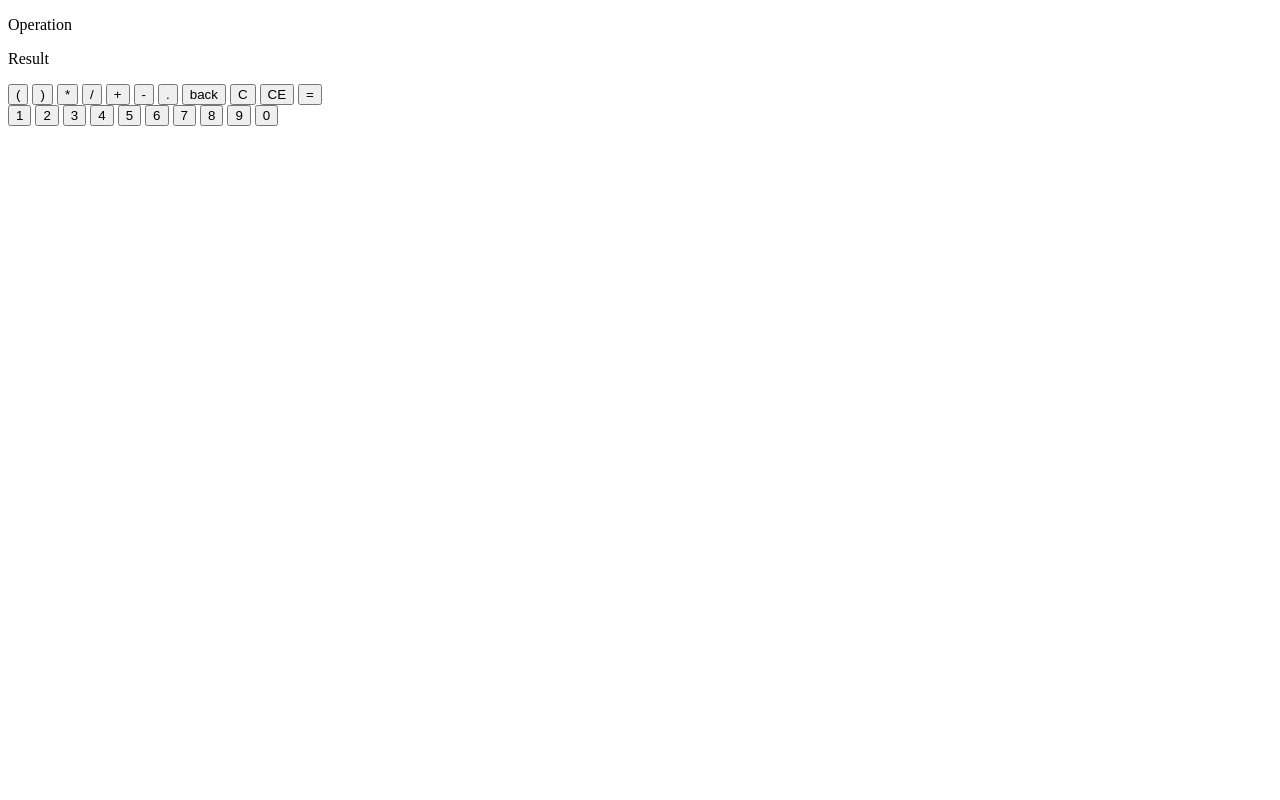
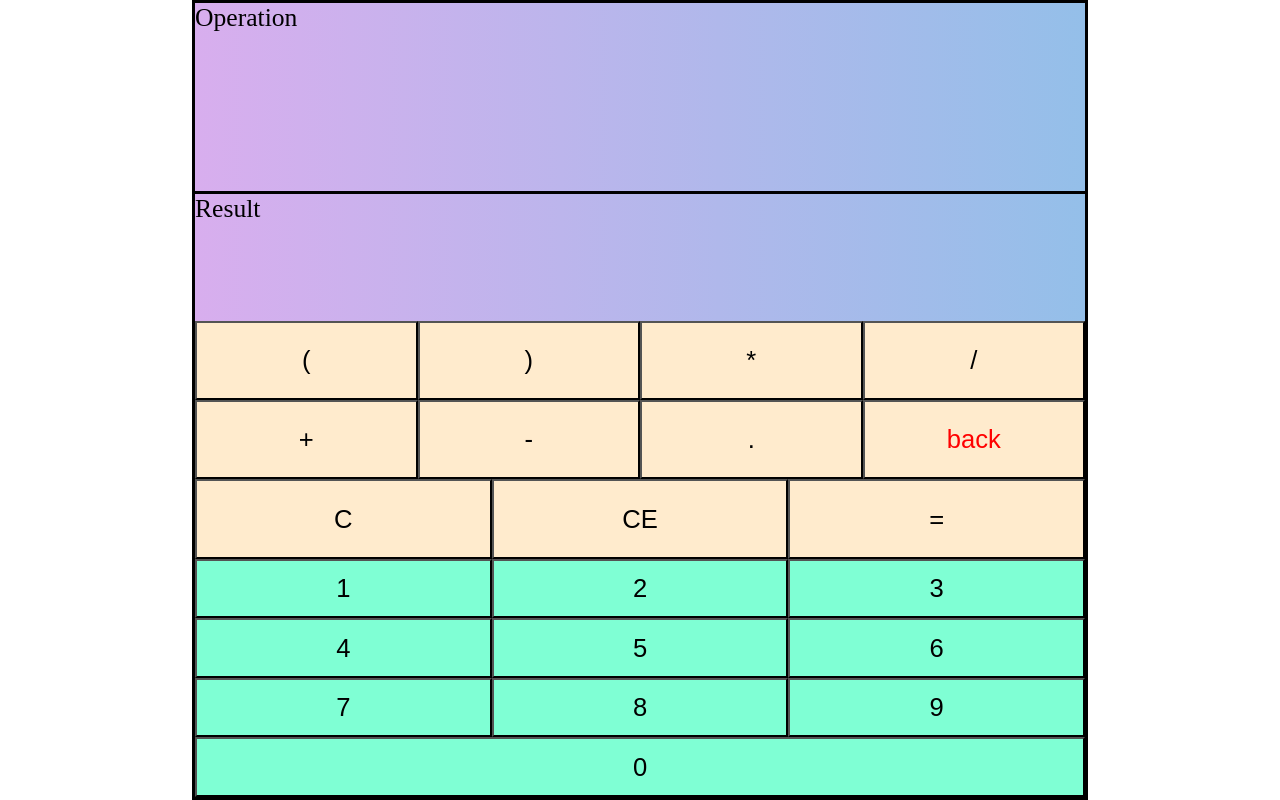
Before and after one commit to gitnorbi/Calculator-P, a plain HTML site: page index.html in a window 1280 px wide. Drawn offline with Linux system fonts and the light colour scheme.

```diff
--- /dev/null
+++ b/Style.proba.scss
@@ -0,0 +1,139 @@
+* {
+    box-sizing: border-box;
+    margin: 0px;
+    padding: 0px;
+    font-size: clamp(19px, 2vw, 1000px);
+
+  }
+
+  .mainContainer{
+    border-style: solid;
+    background-color:rgb(31, 116, 150); /* For browsers that do not support gradients */
+    background-image: linear-gradient(to right,#d8aeee, #94bfe9);
+
+    height: 100vh;
+    width: 100vw;
+    //display: flex;
+    //flex-direction: column;
+
+    //font-size: calc(1vw + 1em);
+
+
+    .resultAndOperation{
+        height: 40%;
+       // display: flex;
+       // flex-direction: column;
+
+        .operatorsAndNumbersContainer{
+            height:60%;
+            border-bottom-style:solid;
+            word-wrap: break-word; // to strat a new line
+            overflow-y: auto;
+        }
+
+        .resultContainer{
+            height:40%;
+            word-wrap: break-word;
+            overflow-y: auto;
+        }
+
+    }
+
+
+    button{
+        background-color:aquamarine; /* For browsers that do not support gradients */
+       // background-image: linear-gradient(to right,#d8aeee, #94bfe9);
+      // font-size: calc(2vw + 1rem);
+
+
+
+    }
+
+
+    button:hover{
+        background-color:azure; /* For browsers that do not support gradients */
+        //background-image: linear-gradient(to left,#d8aeee, #94bfe9);
+        //box-shadow:1vw 1vw 2vw 0.8vw grey;
+    }
+
+    .return{
+        //font-size:calc(10px + 20%);
+        color: red;
+    }
+
+    .numbersAndOpsContainer{
+        height: 60%;
+        .operatorsContainer{
+            height: 50%;
+            display: flex;
+            flex-wrap: wrap;
+
+            button{
+                width: 25%;
+                flex-grow: 1;
+                background-color:blanchedalmond;
+            }
+
+            button:hover{
+            background-color: azure;
+            }
+
+
+        }
+
+    .numbersContainer{
+        display: flex;
+        flex-wrap: wrap;
+        height: 50%;
+        //align-items: stretch;
+
+
+        .numberButton{
+            width: 33%;
+            flex-grow: 1;
+
+
+        }
+
+    }
+    }
+
+  }
+
+/*  @media only screen and (min-width:267px){
+    .mainContainer{
+    .return{
+        //font-size: calc(2vw + 1em);
+        color: brown;//törölni
+    }
+}
+}
+*/
+
+@media only screen and (min-width:653px){
+    .mainContainer{
+        width: 85vw;
+
+    }
+    body{
+        display: flex;
+        justify-content:center;
+
+
+    }}
+
+@media only screen and (min-width:900px){
+    .mainContainer{
+        width: 80vw;
+
+    }
+
+
+}
+
+@media only screen and (min-width:1100px){
+    .mainContainer{
+        width: 70vw;
+
+    }
+}
--- a/index.html
+++ b/index.html
@@ -4,7 +4,7 @@
     <meta charset="UTF-8">
     <meta http-equiv="X-UA-Compatible" content="IE=edge">
     <meta name="viewport" content="width=device-width, initial-scale=1.0">
-    <link rel="stylesheet" href="style.css">
+    <link rel="stylesheet" href="style.proba.css">
     <title>Calculator</title>
 </head>
 <body>
--- a/script whitout console with second solution.js
+++ b/script whitout console with second solution.js
@@ -363,7 +363,7 @@ document.querySelector(".calculateResult").addEventListener("click",()=>{
    if(numbersAndOperators!=""){
       let result=eval(forResultnumbersAndOperatorsWhithoutDoubleMinusOrPlus);
     // console.log("eredmeny ",result);
-    document.querySelector(".result").textContent=`The result is: ${result}`;
+    document.querySelector(".result").textContent=`The last result is: ${result}`;
    }
   })
 
```
Also changed, not shown: Style.proba.css (added), 1 other file.
